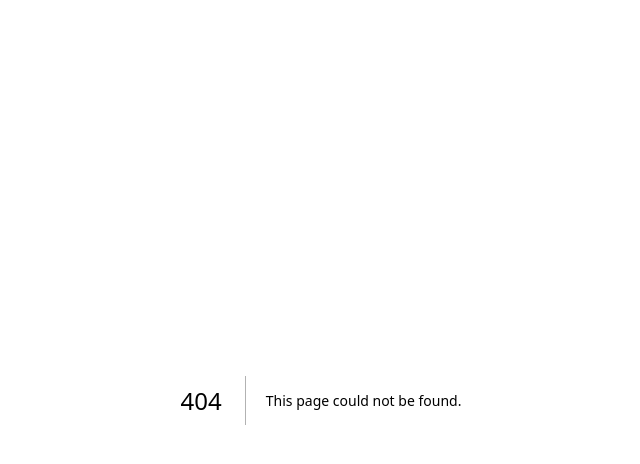
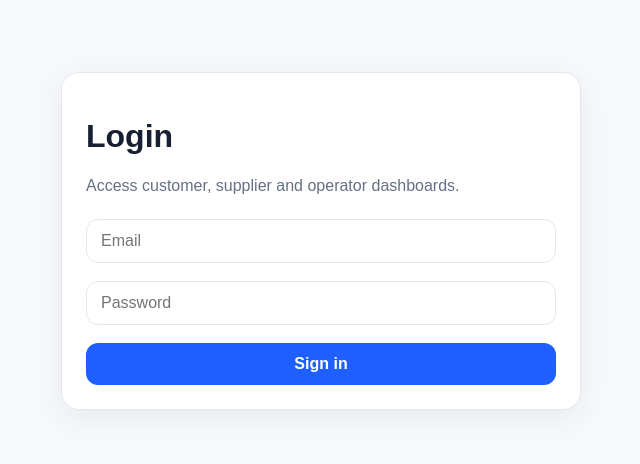
Before and after one commit to fastwind-ceo/factorybridge, a Next.js app in the folder frontend/: page /login in a window 1280 px wide. Before the commit this address had no page. Shown: the top 464 px of the page, without its empty margins (319-959 px from the left). Built offline with nearby package versions, Linux system fonts and the light colour scheme.

Commit message:
Add frontend login page

```diff
--- /dev/null
+++ b/frontend/app/login/page.tsx
@@ -0,0 +1,16 @@
+export default function LoginPage() {
+  return (
+    <main className="container">
+      <div className="card" style={{ maxWidth: 520, margin: '40px auto' }}>
+        <h1>Login</h1>
+        <p className="muted">Access customer, supplier and operator dashboards.</p>
+
+        <div className="grid" style={{ marginTop: 24 }}>
+          <input className="input" placeholder="Email" type="email" />
+          <input className="input" placeholder="Password" type="password" />
+          <button className="button">Sign in</button>
+        </div>
+      </div>
+    </main>
+  )
+}
```
